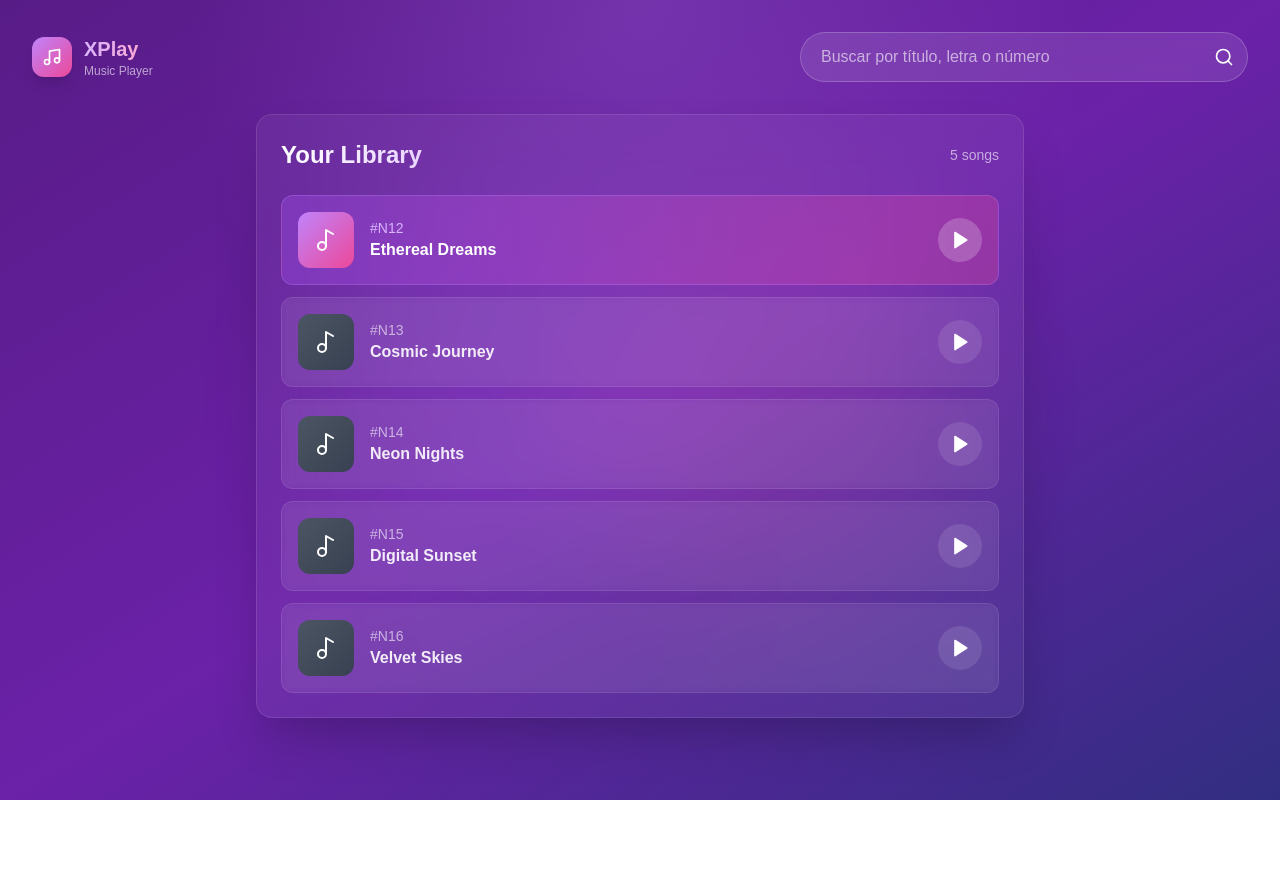
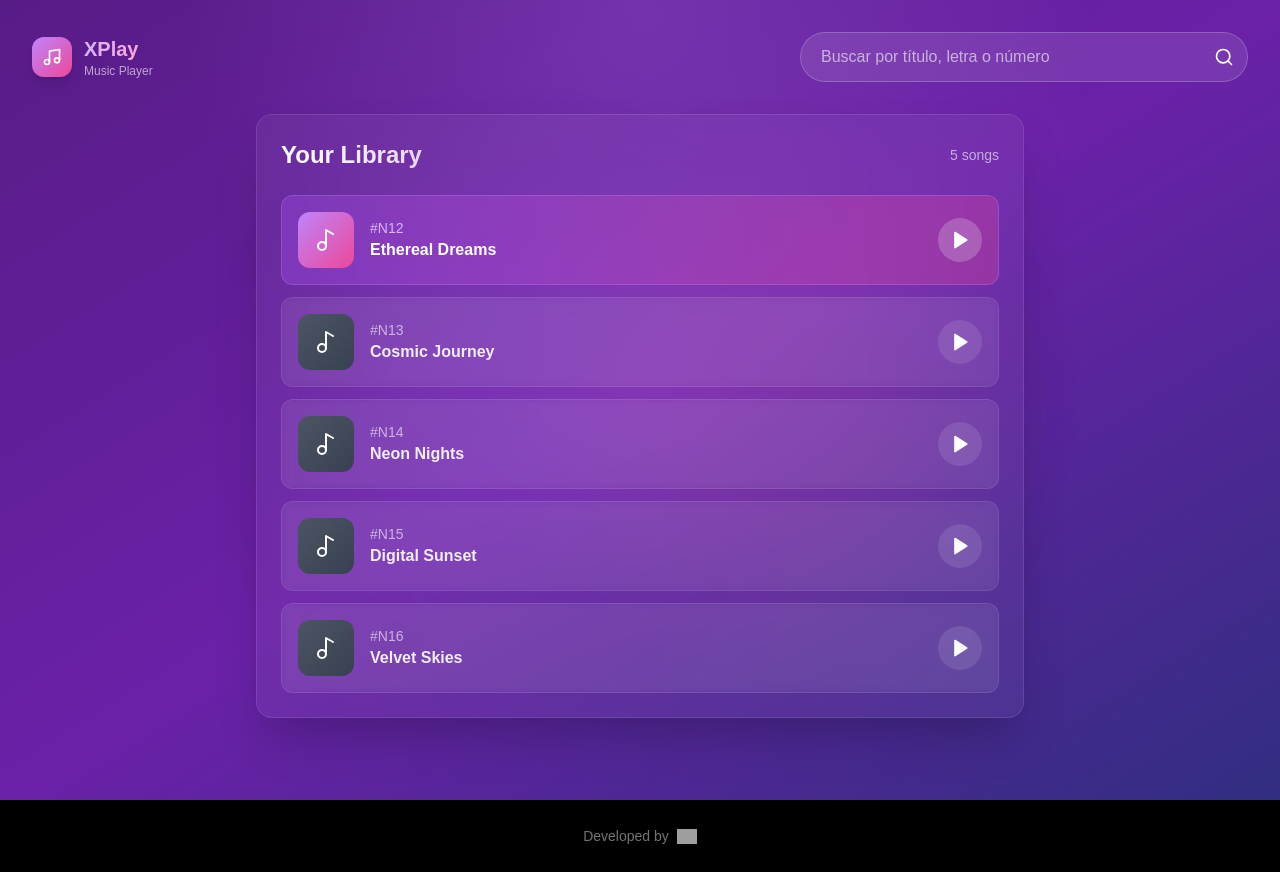
Before and after one commit to omargpax/xplayer, a Next.js app: page / in a window 1280 px wide. Before the commit the page ends 800 px from the top, so only its background shows below. Built offline with nearby package versions, Linux system fonts and the light colour scheme; grey boxes are pictures that could not be loaded.

Commit message:
feat:footer

```diff
--- a/app/layout.tsx
+++ b/app/layout.tsx
@@ -1,4 +1,5 @@
 import type { Metadata } from 'next'
+import Footer from "../components/footer"
 import './globals.css'
 
 export const metadata: Metadata = {
@@ -14,7 +15,7 @@ export default function RootLayout({
 }>) {
   return (
     <html lang="en">
-      <body>{children}</body>
+      <body>{children} <Footer/> </body>
     </html>
   )
 }
--- /dev/null
+++ b/components/footer.tsx
@@ -0,0 +1,26 @@
+import Link from "next/link"
+import Image from "next/image"
+import type { FC } from "react"
+
+const Footer: FC = () => {
+    return (
+        <footer className="py-6 text-center mt-auto bg-black font-orbitron">
+            <Link
+                href="https://omargpax.vercel.app"
+                target="_blank"
+                rel="noopener noreferrer"
+                className="inline-flex items-center justify-center gap-2 text-sm text-muted-foreground hover:text-foreground transition-colors"
+            >
+                <span>Developed by</span>
+                <Image
+                    alt="omargpax"
+                    src="https://creator-badge.vercel.app/start.png"
+                    width={20}
+                    height={20}
+                />
+            </Link>
+        </footer>
+    )
+}
+
+export default Footer
```
